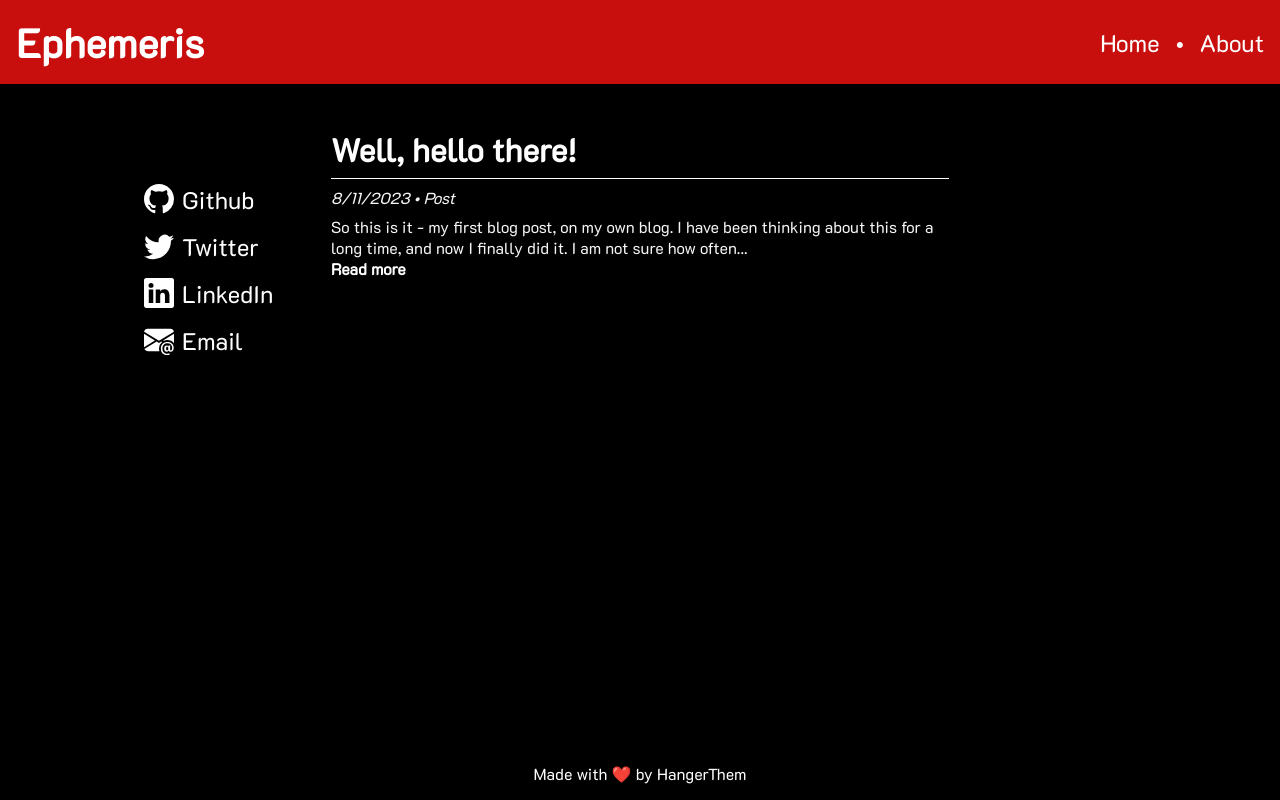
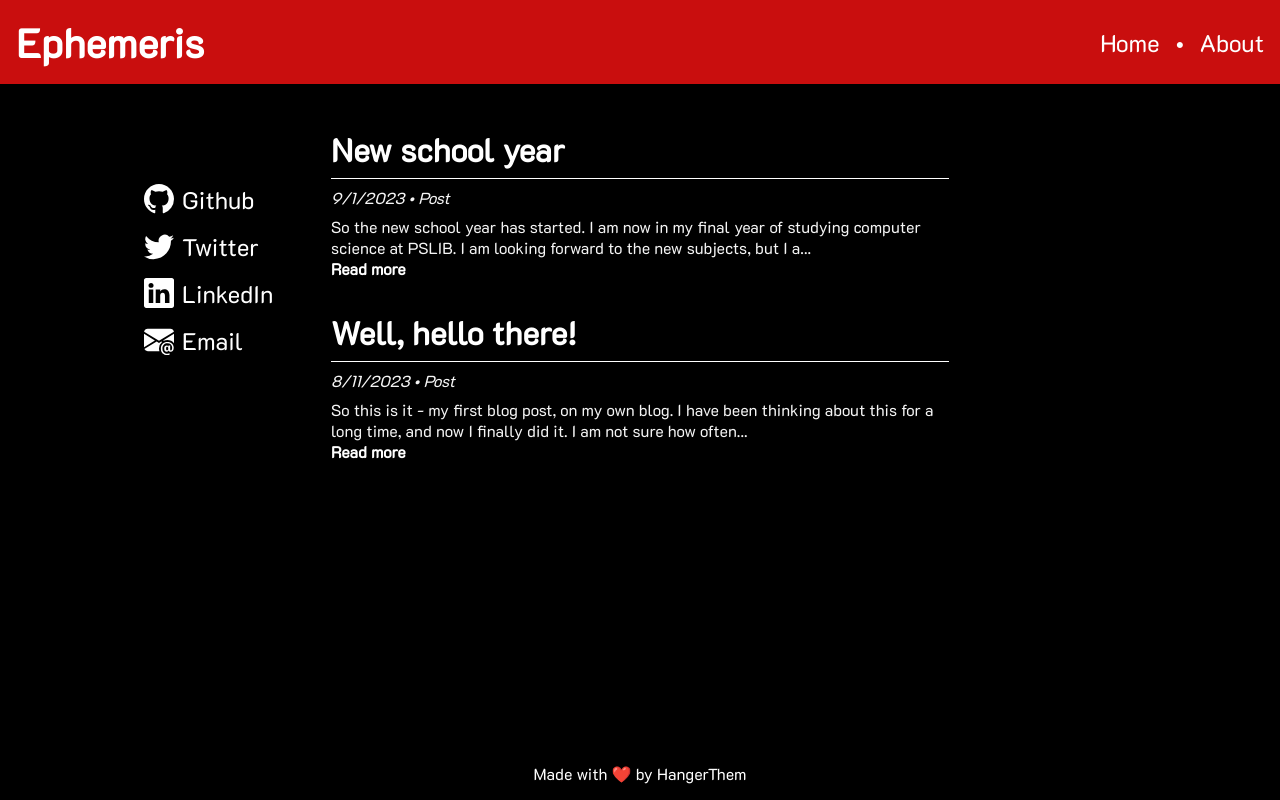
Before and after one commit to HangerThem/blog.hangerthem.com, a Next.js app: page / in a window 1280 px wide. Built offline with nearby package versions, Linux system fonts and the light colour scheme.

Commit message:
New post

```diff
--- a/app/[slug]/page.tsx
+++ b/app/[slug]/page.tsx
@@ -3,7 +3,7 @@
 import { usePathname } from "next/navigation";
 import { generateSlug } from "@/utils/generateSlug";
 import { PageContainer } from "@/styles/pageStyle";
-import { posts } from "@/utils/posts";
+import { posts } from "@/data/posts";
 import { PostContainer, PostError } from "@/styles/postStyle";
 import ContactCard from "@/components/contactCard";
 import Image from "next/image";
--- a/app/page.tsx
+++ b/app/page.tsx
@@ -3,7 +3,7 @@
 import PostCard from "@/components/postCard";
 import ContactCard from "@/components/contactCard";
 import { PageContainer } from "@/styles/pageStyle";
-import { posts } from "@/utils/posts";
+import { posts } from "@/data/posts";
 
 const HomePage = () => {
   posts.sort((a, b) => b.date.getTime() - a.date.getTime());
--- a/utils/posts.ts
+++ b/data/posts.ts
@@ -30,4 +30,24 @@
       },
     ],
   },
+  {
+    id: 2,
+    date: new Date("2023-09-01"),
+    type: "post",
+    title: "New school year",
+    content: [
+      {
+        type: "paragraph",
+        content: {
+          text: "So the new school year has started. I am now in my final year of studying computer science at PSLIB. I am looking forward to the new subjects, but I am also a bit worried about the workload.",
+        },
+      },
+      {
+        type: "paragraph",
+        content: {
+          text: "I am also working on a new project, which I will hopefully be able to publish soon. I will write about it in one of the next posts.",
+        },
+      },
+    ],
+  }
 ];
```
